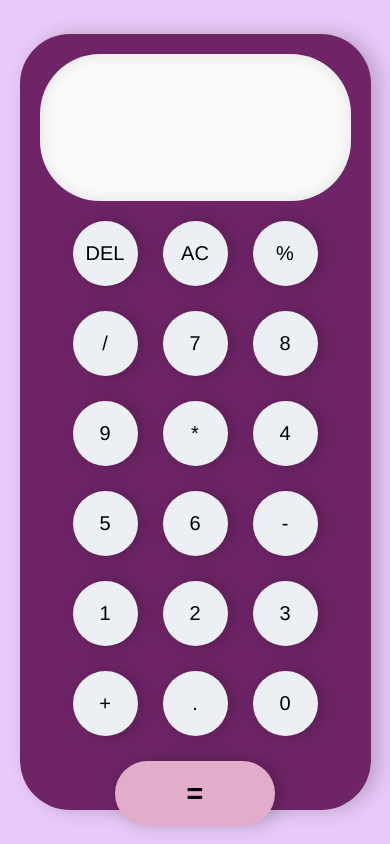
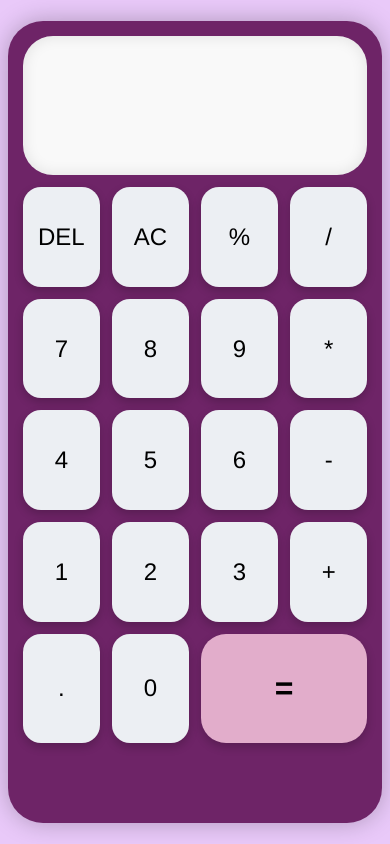
Before and after one commit to kirtan1325/Cal, a plain HTML site: page index.html in a window 390 px wide. Drawn offline with Linux system fonts and the light colour scheme.

Commit message:
Refactor CSS for improved layout and responsiveness

```diff
--- a/style.css
+++ b/style.css
@@ -1,198 +1,136 @@
 /* RESET */
-* {
+*{
   margin: 0;
   padding: 0;
   box-sizing: border-box;
 }
 
-html, body {
+html, body{
   height: 100%;
   width: 100%;
 }
 
-body {
+body{
   display: flex;
   justify-content: center;
   align-items: center;
   background: #E9C9F9;
   font-family: Helvetica, sans-serif;
+  overflow: hidden;
 }
 
 /* MAIN CONTAINER */
-.container {
+.container{
   display: flex;
   flex-direction: column;
-  height: 85vh;
-  width: 25vw;
+  width: min(90vw, 380px); /* dynamically adjust */
+  height: 92vh;
   background: #6e2467;
-  border-radius: 50px;
-  padding: 20px;
-  box-shadow: 8px 0 20px rgba(0,0,0,0.2);
-  gap: 20px;
+  border-radius: 35px;
+  padding: 15px;
+  box-shadow: 0 0 25px rgba(0,0,0,0.25);
+  gap: 12px;
 }
 
-/* DISPLAY SECTION */
-.cal {
-  height: 20%;
+/* DISPLAY BOX */
+.cal{
+  height: 18%;
   width: 100%;
   background: #F9F9F9;
-  border-radius: 60px;
+  border-radius: 30px;
+  padding: 10px 15px;
+  display: flex;
+  justify-content: flex-end;
+  align-items: center;
   box-shadow: inset 0 0 15px rgba(0,0,0,0.1);
-  padding: 20px;
-  display: flex;
-  align-items: center;
-  justify-content: flex-end;
 }
 
-#display {
+#display{
   width: 100%;
   height: 100%;
   border: none;
-  font-size: 3rem;
+  outline: none;
+  background: transparent;
+  font-size: 2.2rem;
   text-align: right;
-  background: transparent;
-  outline: none;
   color: #000;
 }
 
-/* KEYS AREA — DO NOT REARRANGE */
-.keybord {
-  height: 70%;
+/* KEYBOARD GRID */
+.keybord{
+  display: grid;
+  grid-template-columns: repeat(4, 1fr);
+  gap: 12px;
   width: 100%;
-  display: flex;
-  flex-wrap: wrap;
-  gap: 45px;
-  justify-content: center;
-  align-items: center;
+  height: 72%;
 }
 
-/* SINGLE KEY */
-.key {
+/* EACH KEY */
+.key{
   cursor: pointer;
-  height: 80px;
-  width: 80px;
-  border-radius: 50%;
   background: #ECEFF3;
-  border: none;
-  font-size: 25px;
-  font-weight: 100;
+  border-radius: 18px;
+  font-size: 1.8rem;
   display: flex;
   justify-content: center;
   align-items: center;
-  box-shadow: 5px 0 20px rgba(0,0,0,0.2);
+  box-shadow: 0 4px 10px rgba(0,0,0,0.2);
   transition: 0.1s;
+  user-select: none;
 }
 
-.key:hover {
-  transform: scale(1.12);
+.key:hover{
+  transform: scale(1.05);
 }
 
-/* EQUAL BUTTON (KEEP POSITION SAME) */
-#equal {
-  width: 200px;
-  height: 80px;
-  border-radius: 50px;
+/* EQUAL BUTTON */
+#equal{
+  grid-column: span 2;
+  border-radius: 25px;
   background: #E2ADCB;
-  font-size: 45px;
-  font-weight: bold;
+  font-weight: 700;
+  font-size: 2rem;
 }
 
 
+/* ================================== */
+/* RESPONSIVE DEVICES */
+/* ================================== */
 
-/* ============================ */
-/* 📱 RESPONSIVENESS (NO REORDER) */
-/* ============================ */
-
-/* Tablets / Medium screens */
-@media (max-width: 992px) {
-  .container {
-    width: 45vw;
-    height: 90vh;
+/* Tablets */
+@media (max-width: 900px){
+  .container{
+    width: min(90vw, 420px);
   }
-  #display {
-    font-size: 2.5rem;
-  }
-  .key {
-    height: 75px;
-    width: 75px;
-    font-size: 22px;
-  }
-  #equal {
-    height: 75px;
-    width: 180px;
+  #display{
     font-size: 2rem;
   }
 }
 
-/* Phones */
-@media (max-width: 600px) {
-  .container {
-    width: 90vw;
-    height: 92vh;
+/* Small phones */
+@media (max-width: 480px){
+  .container{
+    width: 96vw;
+    height: 95vh;
   }
-  .keybord {
-    gap: 25px;   /* Reduce spacing so layout doesn't break */
+  .key{
+    font-size: 1.5rem;
   }
-  .key {
-    height: 65px;
-    width: 65px;
-    font-size: 20px;
-  }
-  #equal {
-    width: 160px;
-    height: 65px;
-    font-size: 1.8rem;
-  }
-  #display {
-    font-size: 2rem;
-  }
-}
-
-/* Very small phones */
-@media (max-width: 380px) {
-  .container {
-    width: 95vw;
-    height: 94vh;
-  }
-  .keybord {
-    gap: 18px;
-  }
-  .key {
-    height: 58px;
-    width: 58px;
-    font-size: 18px;
-  }
-  #equal {
-    width: 145px;
-    height: 58px;
-    font-size: 1.6rem;
-  }
-  #display {
+  #display{
     font-size: 1.8rem;
   }
 }
 
-/* 📱 Special Responsive Fix — For 400 × 700 screens */
-@media (max-width: 420px) and (max-height: 750px) {
-  .container {
-    width: 90vw;
-    height: 90vh;
-    border-radius: 45px;
+/* Ultra small phones */
+@media (max-width: 350px){
+  .container{
+    width: 98vw;
+    height: 97vh;
   }
-  .keybord {
-    gap: 22px;
+  .key{
+    font-size: 1.3rem;
   }
-  .key {
-    height: 62px;
-    width: 62px;
-    font-size: 19px;
-  }
-  #equal {
-    height: 62px;
-    width: 150px;
-    font-size: 1.9rem;
-  }
-  #display {
-    font-size: 1.9rem;
+  #display{
+    font-size: 1.6rem;
   }
 }
```
